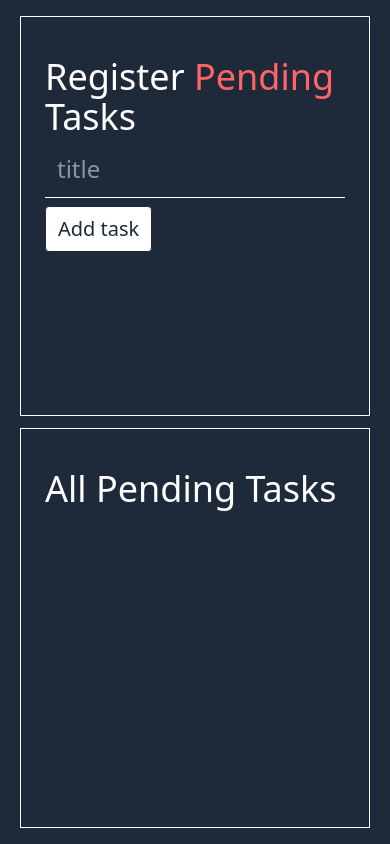
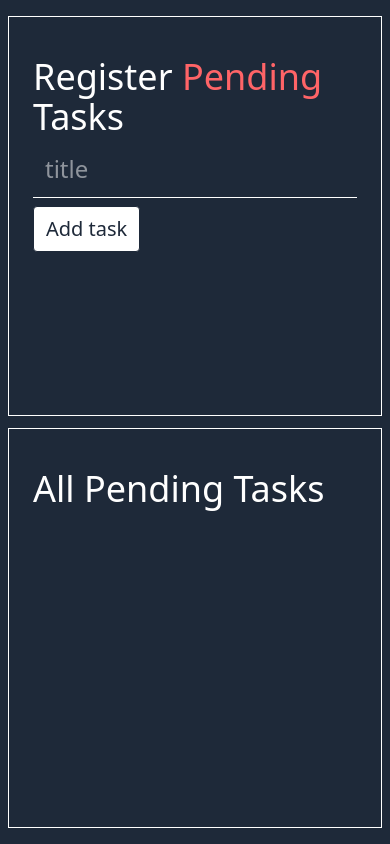
Before and after one commit to puskar2023/react-practice, a React (Vite) app in the folder todo-list/: page / in a window 390 px wide. Built offline with nearby package versions, Linux system fonts and the light colour scheme.

Commit message:
responsive

```diff
--- a/todo-list/src/App.jsx
+++ b/todo-list/src/App.jsx
@@ -6,7 +6,7 @@ import Read from './components/Read'
 const App = () => {
 
   return (
-    <div className='h-screen w-screen bg-gray-800 text-white flex flex-col items-center px-2 py-4 gap-3 lg:flex-row px-5 justify-center'>
+    <div className='h-screen w-screen bg-gray-800 text-white flex flex-col items-center px-2 py-4 gap-3 md:flex-row md:justify-center lg:px-5'>
       <Create />
       <Read />
     </div>
--- a/todo-list/src/components/Read.jsx
+++ b/todo-list/src/components/Read.jsx
@@ -20,7 +20,7 @@ const Read = () => {
         </li>
     })
   return (
-    <div className='w-[100%] h-[50%] overflow-auto px-6 py-3 border flex flex-col gap-1 lg:w-[40%] h-[90%] lg:px-15 py-10 lg:gap-10'>
+    <div className='w-[100%] h-[50%] overflow-auto px-6 py-3 border flex flex-col gap-1 lg:w-[45%] h-[90%] lg:px-15 py-10 lg:gap-10'>
         <h1 className='text-4xl'>All Pending Tasks</h1>
         <ol className='flex flex-col gap-2 mt-10 lg:mt-1 '>{rendertasks}</ol>
     </div>
```
